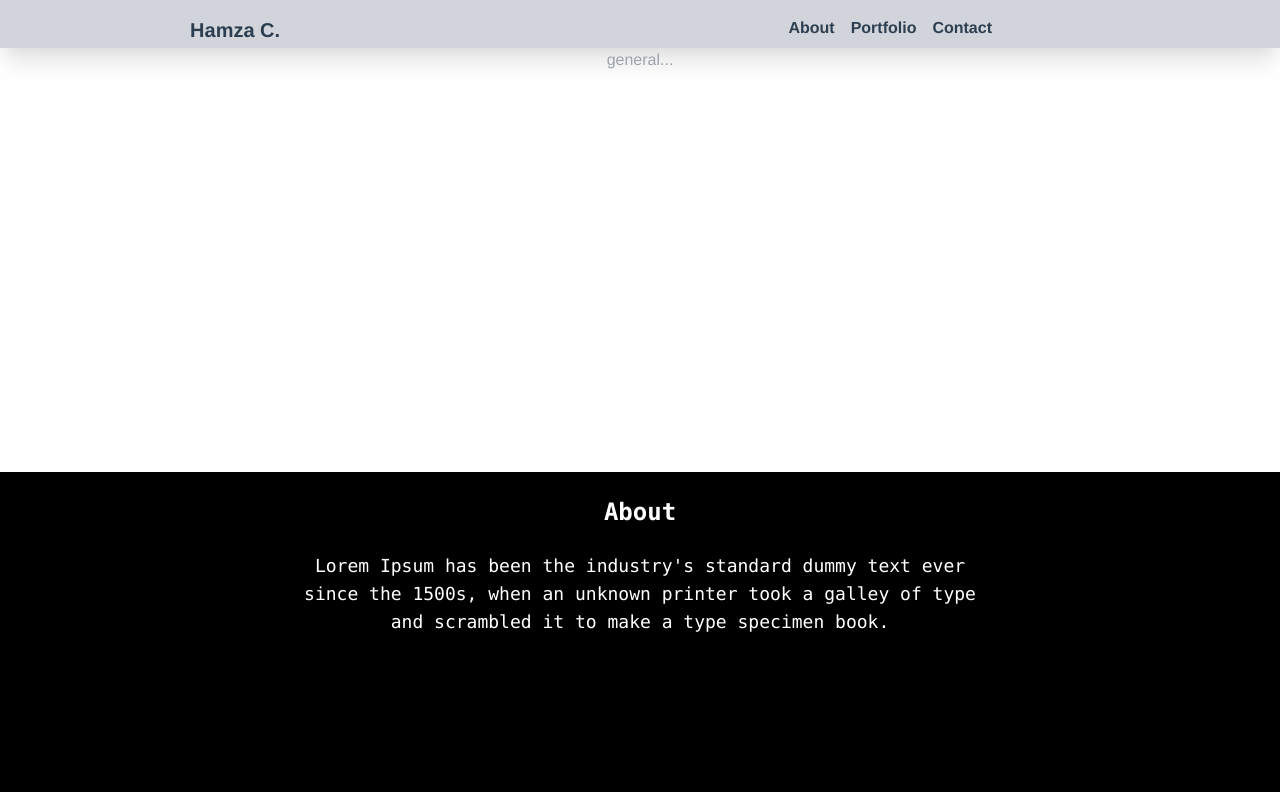
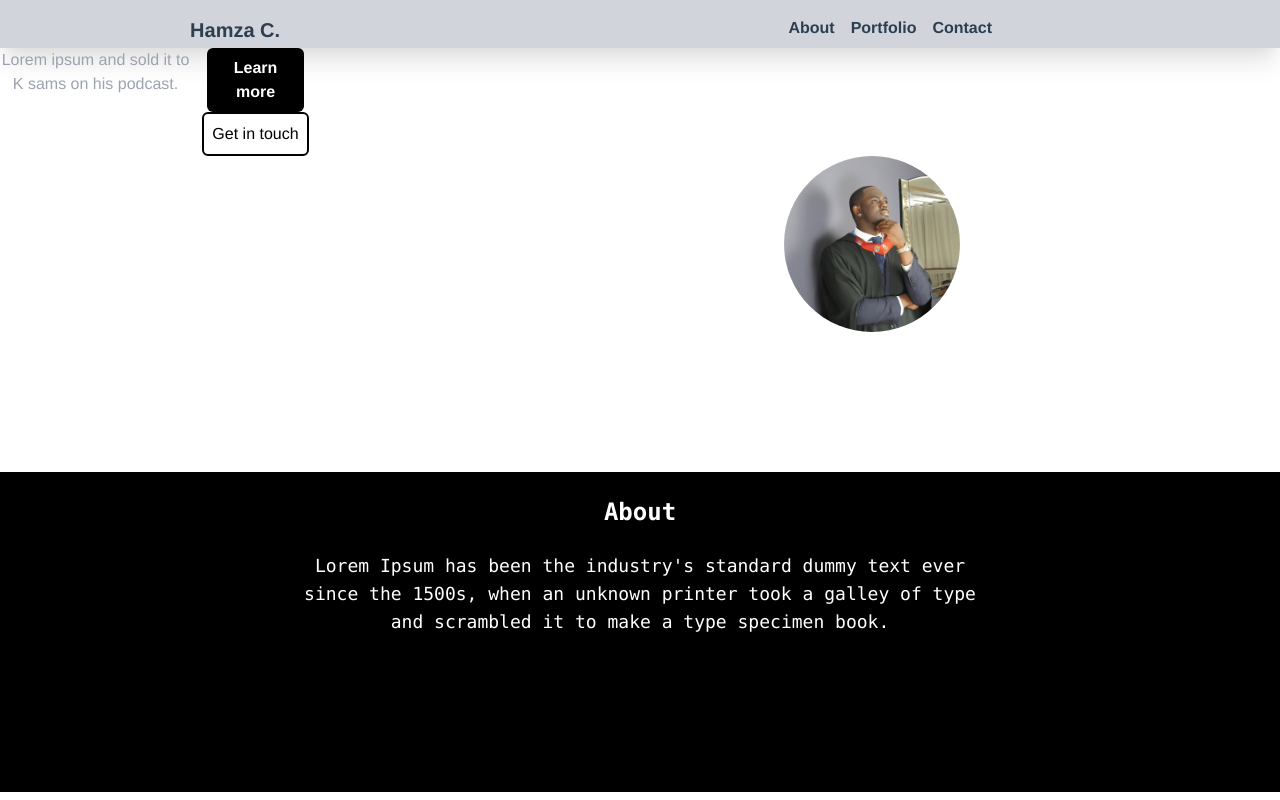
Before and after one commit to 6ixBit/hamza-website, a Vue app: page / in a window 1280 px wide. Built offline with nearby package versions, Linux system fonts and the light colour scheme.

Commit message:
Added profile pic for avator on home page

```diff
--- a/src/components/NavBar.vue
+++ b/src/components/NavBar.vue
@@ -11,7 +11,18 @@
   </nav>
 
   <div class="general_section">
-      general...
+      <div class="description">
+          Lorem ipsum and sold it to K sams on his podcast.
+
+          <div class="description_buttons">
+              <button class="learnMoreButton"> Learn more </button>
+              <button class="getInTouchButton"> Get in touch </button> <!-- push to #contact -->
+          </div>
+      </div>
+
+      <div class="round_outer_image">
+          <img class="inner_img" src="/hamza.jpeg" alt="Icon of hamza">
+      </div>
   </div>
 
   <div class="about_section">
@@ -32,6 +43,27 @@ export default {
 </script>
 
 <style scoped>
+
+.inner_img {
+    @apply rounded-full h-44 w-44;
+}
+
+.learnMoreButton {
+    @apply text-white bg-black rounded-md font-bold py-2 px-2 mx-4;
+}
+
+.getInTouchButton {
+    @apply text-black bg-white rounded-md py-2 px-2 border-2 border-black;
+}
+
+.description {
+    @apply flex justify-start w-1/4;
+}
+
+.round_outer_image {
+    @apply flex justify-end w-3/4;
+}
+
 .navBar {
   @apply bg-gray-300 h-12 shadow-xl;
 }
```
Also changed, not shown: public/hamza.jpeg (added).
